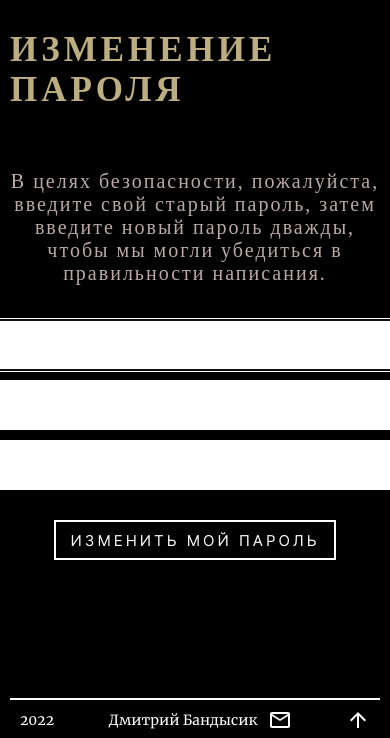
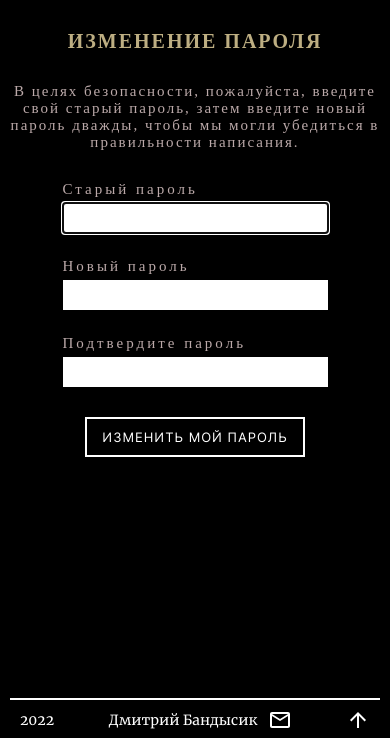
Before and after one commit to DmBand/hairdressers, a Django app: page /password_change/ in a window 390 px wide. Shown: the part 106-844 px from the top of the page. Run offline with Django 4.2, Linux system fonts and the light colour scheme; the visitor is signed in with stand-in values (Sample User, id 1); parts of the project's set-up code (start-up, migrations or seed data) failed here and were passed over.

Commit message:
responsive change_password

```diff
--- a/hairdressers_project/users_app/static/users_app/css/password_change_form.css
+++ b/hairdressers_project/users_app/static/users_app/css/password_change_form.css
@@ -16,6 +16,20 @@
 	text-transform: uppercase;
 	color: #BDAE82;
 	letter-spacing: 4px;
+	text-align: center;
+}
+
+@media (max-width: 768px) {
+	.reg-title-text {
+		font-size: 25px;
+	}
+}
+
+@media (max-width: 425px) {
+	.reg-title-text {
+		font-size: 20px;
+		letter-spacing: 2px;
+	}
 }
 
 .password-reset-section {
@@ -34,6 +48,19 @@
 	text-align: center;
 }
 
+@media (max-width: 768px) {
+	.reset-password-info {
+		font-size: 18px;
+	}
+}
+
+@media (max-width: 425px) {
+	.reset-password-info {
+		font-size: 15px;
+		margin: 30px 0 0px;
+	}
+}
+
 .password-reset-form {
 	display: flex;
 	flex-direction: column;
@@ -50,20 +77,30 @@
 
 .form-row2 {
 	display: flex;
-	column-gap: 20px;
-	align-items: center;
+	flex-direction: column;
 }
 
 .reg-form-label2 {
-	width: 250px;
+	color: #BBA9A9;
+	letter-spacing: 3px;
 	font-size: 20px;
-	text-align: end;
-	text-transform: uppercase;
-	color: #BBA9A9;
+	margin-bottom: 5px;
+}
+
+@media (max-width: 768px) {
+	.reg-form-label2 {
+		font-size: 18px;
+	}
+}
+
+@media (max-width: 425px) {
+	.reg-form-label2 {
+		font-size: 15px;
+	}
 }
 
 .reg-form-input2 {
-	width: 450px;
+	width: 100%;
 	height: 50px;
 	margin-right: 270px;
 	background-color: #fff;
@@ -73,10 +110,19 @@
 	font-size: 30px;
 }
 
-.reg-form-input2:focus {
-    font-family: 'Inter';
-    font-weight: 400;
-	font-size: 30px;
+@media (max-width: 768px) {
+	.reg-form-input2 {
+		font-size: 20px;
+	}
+}
+
+@media (max-width: 425px) {
+	.reg-form-input2 {
+		width: 265px;
+		height: 30px;
+		margin: 0 auto;
+		font-size: 15px;
+	}
 }
 
 .add-align-text {
@@ -99,7 +145,36 @@
 	transition: 0.3s;
 }
 
+@media (max-width: 768px) {
+	.send-email {
+		letter-spacing: 2px;
+	}
+}
+
+@media (max-width: 425px) {
+	.send-email {
+		font-size: 13px;
+		letter-spacing: 1px;
+	}
+}
+
 .send-email:hover {
 	border-color: #BDAE82;
 	color: #BDAE82;
 }
+
+.errorlist {
+    font-family: 'Merriweather';
+    font-size: 12px;
+    font-weight: 400;
+    letter-spacing: 1px;
+    margin: 10px 0px 5px;
+    color: red;
+    text-align: center;
+}
+
+@media (max-width: 425px) {
+	.errorlist {
+		text-align: center;
+	}
+}
--- a/hairdressers_project/users_app/static/users_app/css/password_reset_confirm.css
+++ b/hairdressers_project/users_app/static/users_app/css/password_reset_confirm.css
@@ -183,9 +183,3 @@
 		text-align: center;
 	}
 }
-
-@media (max-width: 425px) {
-	.errorlist {
-		letter-spacing: 0px;
-	}
-}
--- a/hairdressers_project/users_app/templates/users_app/change_password/password_change_done.html
+++ b/hairdressers_project/users_app/templates/users_app/change_password/password_change_done.html
@@ -14,7 +14,7 @@
         <div class="reset-done-info-container2">
             <p class="reset-password-info2">Ваш пароль был изменен.</p>
             <a href="{% url 'users_app:get_main_profile' request.user.username %}">
-              <p class="reg-btn4">Перейти в главный профиль</p>
+              <p class="reg-btn3">Перейти в главный профиль</p>
             </a>
         </div>
     </section>
```
Also changed, not shown: hairdressers_project/users_app/static/users_app/css/common.css (+0 -16 lines), hairdressers_project/users_app/static/users_app/css/password_change_done.css (+47 -3 lines).
